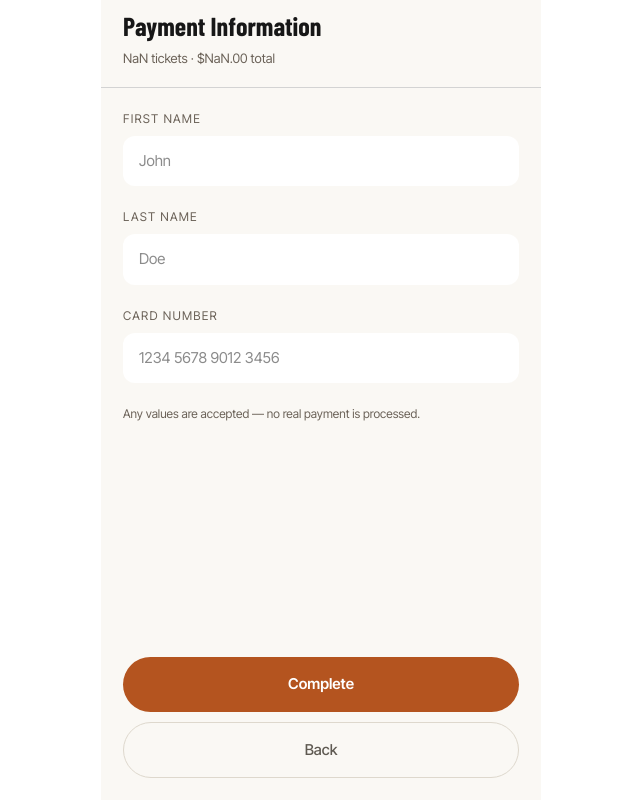
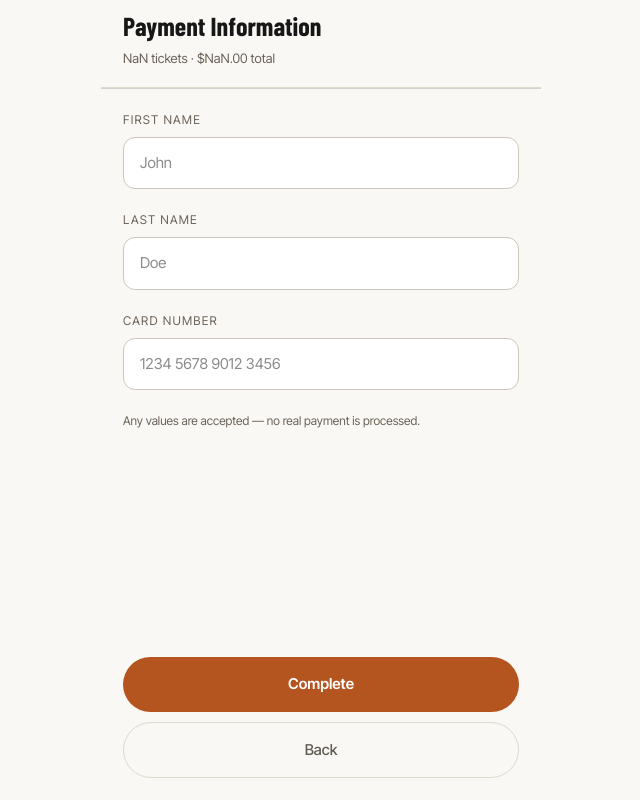
Before and after one commit to World1014/mcm-assessment-2026, a Next.js app: page /payment-information in a window 1280 px wide. Shown: the whole page, without its empty margins (319-959 px from the left). Built offline with nearby package versions, Linux system fonts and the light colour scheme.

Commit message:
refactor: clean up implementation notes and enhance accessibility in forms and UI components

```diff
--- a/app/globals.css
+++ b/app/globals.css
@@ -1,8 +1,11 @@
 @import "tailwindcss";
 
 :root {
-  --background: #ffffff;
+  --background: #faf8f4;
   --foreground: #171717;
+  --ink: #171717;
+  --line: #ded8cd;
+  --field: #ccc6bc;
 }
 
 @theme inline {
@@ -12,31 +15,12 @@
   --font-mono: var(--font-geist-mono);
 }
 
-@media (prefers-color-scheme: dark) {
-  :root {
-    /* --background: #0a0a0a;
-    --foreground: #ededed; */
-  }
-}
-
 body {
   background: var(--background);
   color: var(--foreground);
   font-family: 'Inter Tight', Helvetica, Arial, sans-serif;
 }
 
-/* .mobileDisplay {
-  display: none;
-}
-
-
-@media (max-width: 800px) {
-  .mobileDisplay {
-    display: block;
-  }
-
-} */
-
 button {
   cursor: pointer;
 }
--- a/components/PaymentForm.tsx
+++ b/components/PaymentForm.tsx
@@ -42,7 +42,7 @@ export default function PaymentForm({ props }: PaymentFormProps) {
 
     const handleSelect = () => {
         router.push(
-          `/tickets?theaterId=${theaterId}&movieId=${movieId}&showtimeId=${showtimeId}`
+          `/tickets?theaterId=${theaterId}&theaterName=${encodeURIComponent(getSearchParamValue(props.theaterName))}&movieId=${movieId}&showtimeId=${showtimeId}`
         );
       };
 
@@ -60,18 +60,18 @@ export default function PaymentForm({ props }: PaymentFormProps) {
         <form onSubmit={handleSubmit} className={styles.form}>
 
             <div className={styles.field}>
-                <label>First Name</label>
-                <input name="firstName" required placeholder="John" />
+                <label htmlFor="first-name">First Name</label>
+                <input id="first-name" name="firstName" autoComplete="given-name" required placeholder="John" />
             </div>
 
             <div className={styles.field}>
-                <label>Last Name</label>
-                <input name="lastName" required placeholder="Doe" />
+                <label htmlFor="last-name">Last Name</label>
+                <input id="last-name" name="lastName" autoComplete="family-name" required placeholder="Doe" />
             </div>
 
             <div className={styles.field}>
-                <label>Card Number</label>
-                <input name="cardNumber" required placeholder="1234 5678 9012 3456" />
+                <label htmlFor="card-number">Card Number</label>
+                <input id="card-number" name="cardNumber" type="text" inputMode="numeric" autoComplete="cc-number" required placeholder="1234 5678 9012 3456" />
             </div>
             <div className={styles.note}>Any values are accepted — no real payment is processed.</div>
 
--- a/components/TicketSelector.tsx
+++ b/components/TicketSelector.tsx
@@ -238,7 +238,7 @@ export default function TicketSelector({showtime, movie, theaterId, theaterName}
                       type="button"
                       onClick={() => handleSelect('continue')}
                       aria-disabled={hasExceededAvailability || (adultCount === 0 && childrenCount === 0)}
-                      className={`${styles.continueButton} ${(childrenCount > Number(showtime.children_available) || adultCount > Number(showtime.adult_available) || (adultCount == 0 && childrenCount == 0) ? styles.disable : '' )} `}>
+                      className={`${styles.continueButton} ${(hasExceededAvailability || (adultCount === 0 && childrenCount === 0) ? styles.disable : '' )} `}>
                         Continue
                     </button>
 
--- a/public/gtm/task-4-showtimes.js
+++ b/public/gtm/task-4-showtimes.js
@@ -18,6 +18,10 @@
       }
 
       if (isSoldOut) {
+        if (button.getAttribute('data-task4-sold-out') !== 'true') {
+          button.setAttribute('data-task4-original-html', button.innerHTML);
+          button.setAttribute('data-task4-original-label', button.getAttribute('aria-label') || '');
+        }
         button.disabled = true;
         button.setAttribute('aria-disabled', 'true');
         button.setAttribute('aria-label', 'Sold out');
@@ -26,9 +30,16 @@
       } else if (button.getAttribute('data-task4-sold-out') === 'true') {
         button.disabled = false;
         button.removeAttribute('aria-disabled');
-        button.removeAttribute('aria-label');
+        button.innerHTML = button.getAttribute('data-task4-original-html') || 'Buy';
+        var originalLabel = button.getAttribute('data-task4-original-label');
+        if (originalLabel) {
+          button.setAttribute('aria-label', originalLabel);
+        } else {
+          button.removeAttribute('aria-label');
+        }
         button.removeAttribute('data-task4-sold-out');
-        button.textContent = 'Buy';
+        button.removeAttribute('data-task4-original-html');
+        button.removeAttribute('data-task4-original-label');
       }
     });
   };
--- a/public/gtm/task-4-ticket-types.js
+++ b/public/gtm/task-4-ticket-types.js
@@ -28,15 +28,30 @@
       }
 
       if (available === 0) {
+        if (button.getAttribute('data-task4-soldout-type') !== 'true') {
+          button.setAttribute('data-task4-original-html', button.innerHTML);
+        }
         button.disabled = true;
         button.setAttribute('aria-disabled', 'true');
         button.setAttribute('aria-label', type.label + ' tickets sold out');
         button.setAttribute('data-task4-soldout-type', 'true');
         button.textContent = 'Sold out';
+        button.removeAttribute('aria-expanded');
+        button.removeAttribute('aria-controls');
         if (list) {
           list.remove();
         }
         return;
+      }
+
+      if (button.getAttribute('data-task4-soldout-type') === 'true') {
+        button.disabled = false;
+        button.removeAttribute('aria-disabled');
+        button.innerHTML = button.getAttribute('data-task4-original-html') || '0';
+        button.setAttribute('aria-expanded', 'false');
+        button.setAttribute('aria-controls', type.listTestId.replace('dropdown-list', 'ticket-options'));
+        button.removeAttribute('data-task4-soldout-type');
+        button.removeAttribute('data-task4-original-html');
       }
 
       if (list) {
--- a/public/gtm/task-4.js
+++ b/public/gtm/task-4.js
@@ -59,6 +59,8 @@
 
   function loadModules(index, onError) {
     if (index === modulePaths.length) {
+      window.__mcmTask4Loading = false;
+      window.__mcmTask4Installed = true;
       window.MCMTask4.installNavigation(scheduleUpdate);
       scheduleUpdate();
       return;
```
Also changed, not shown: 1 other file (tests, documents, lock files or other folders).
